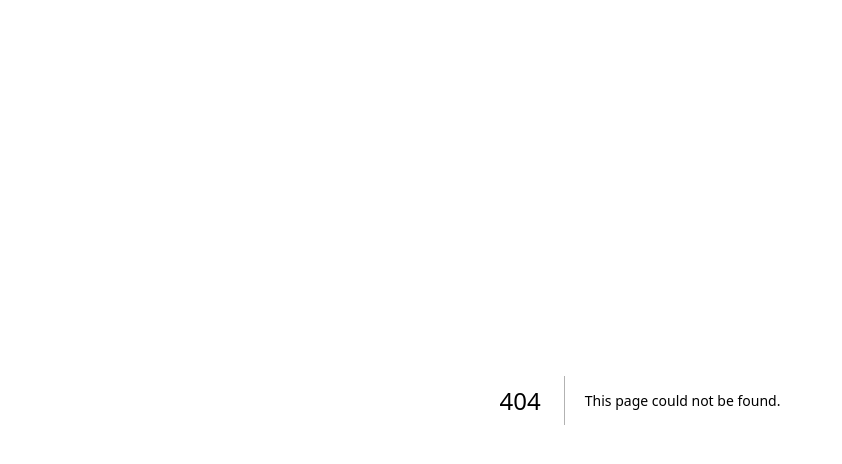
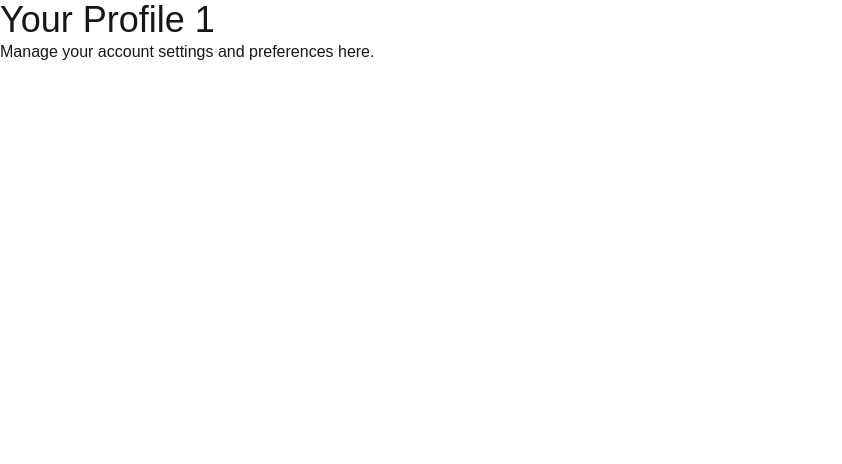
Before and after one commit to Soumyodeep-Dey/auth_next_js, a Next.js app: page /profile/1 in a window 1280 px wide. Before the commit this address had no page. Shown: the top 464 px of the page, without its empty margins (0-842 px from the left). Built offline with nearby package versions, Linux system fonts and the light colour scheme.

Commit message:
basic user page is ready not it's time for adding css

```diff
--- /dev/null
+++ b/src/app/profile/[id]/page.tsx
@@ -0,0 +1,10 @@
+export default function userProfile({params} : any) {
+    return (
+      <div>
+        <h1 className="text-4xl"> Your Profile {params.id} </h1>
+        <p>Manage your account settings and preferences here.</p>
+      </div>
+    );
+}
+// This is a placeholder for the user profile page.
+// You can add more functionality like fetching user data, updating settings, etc.
--- a/src/app/profile/page.tsx
+++ b/src/app/profile/page.tsx
@@ -1,3 +1,4 @@
+"use client";
 export default function ProfilePage() {
   return (
     <div>
```
